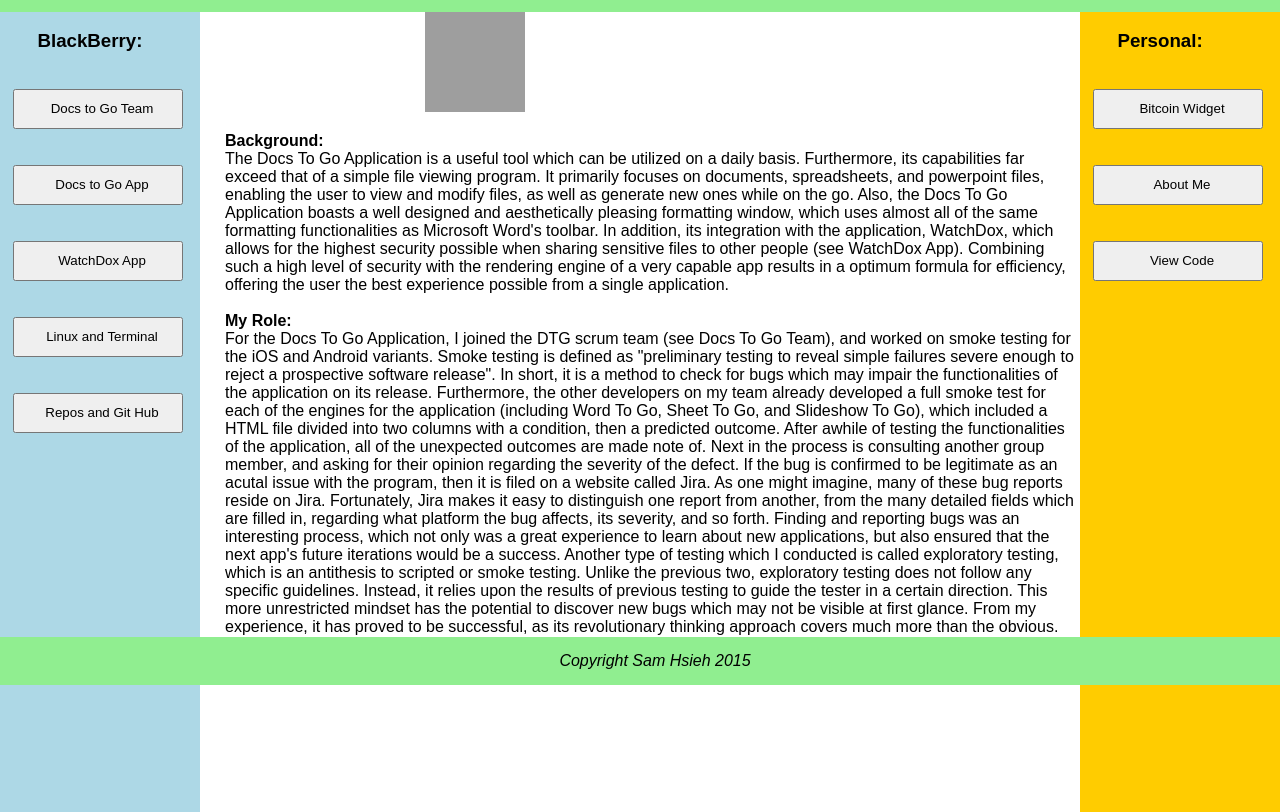
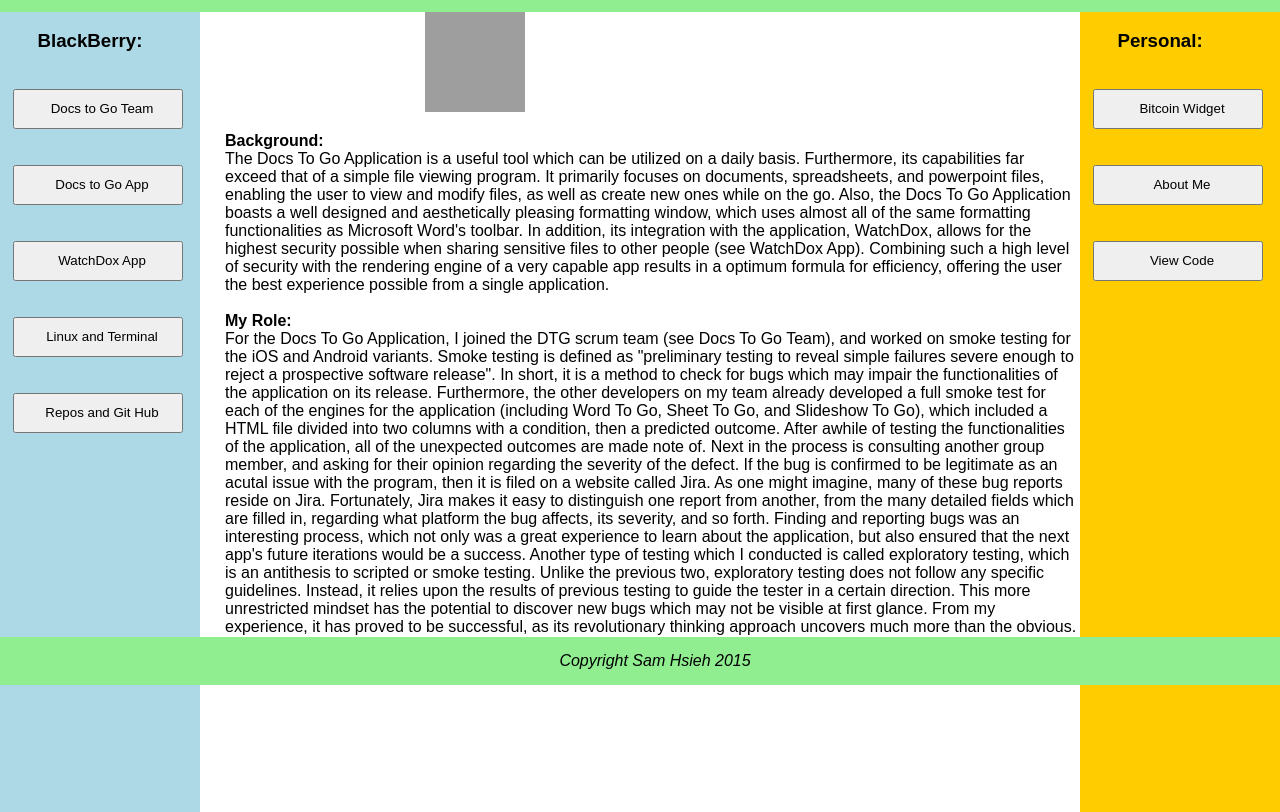
Before and after one commit to homeyboy913/websiteCode, a plain HTML site: page DocsToGoApp.html in a window 1280 px wide. Shown: the part 115-927 px from the top of the page. Drawn offline with Linux system fonts and the light colour scheme; grey boxes are pictures that could not be loaded.

Commit message:
Update DocsToGoApp.html

```diff
--- a/DocsToGoApp.html
+++ b/DocsToGoApp.html
@@ -55,10 +55,10 @@
     <br>
     The Docs To Go Application is a useful tool which can be utilized on a daily basis. Furthermore,
 its capabilities far exceed that of a simple file viewing program. It primarily focuses on documents, spreadsheets,
-and powerpoint files, enabling the user to view and modify files, as well as generate new ones while on
+and powerpoint files, enabling the user to view and modify files, as well as create new ones while on
 the go. Also, the Docs To Go Application boasts a well designed and aesthetically pleasing formatting window,
 which uses almost all of the same formatting functionalities as Microsoft Word's toolbar. In addition,
-its integration with the application, WatchDox, which allows for the highest security possible when sharing
+its integration with the application, WatchDox, allows for the highest security possible when sharing
 sensitive files to other people (see WatchDox App). Combining such a high level of security with the rendering
 engine of a very capable app results in a optimum formula for efficiency, offering the user the best experience
 possible from a single application.
@@ -78,12 +78,12 @@
 filed on a website called Jira. As one might imagine, many of these bug reports reside on Jira. Fortunately, Jira
 makes it easy to distinguish one report from another, from the many detailed fields which are filled in, regarding
 what platform the bug affects, its severity, and so forth. Finding and reporting bugs was an interesting process,
-which not only was a great experience to learn about new applications, but also ensured that the next app's
+which not only was a great experience to learn about the application, but also ensured that the next app's
 future iterations would be a success. Another type of testing which I conducted is called exploratory testing, which
 is an antithesis to scripted or smoke testing. Unlike the previous two, exploratory testing does not follow any specific
 guidelines. Instead, it relies upon the results of previous testing to guide the tester in a certain direction.
 This more unrestricted mindset has the potential to discover new bugs which may not be visible at first glance.
-From my experience, it has proved to be successful, as its revolutionary thinking approach covers much more than
+From my experience, it has proved to be successful, as its revolutionary thinking approach uncovers much more than
 the obvious.
 </p>
 
```
